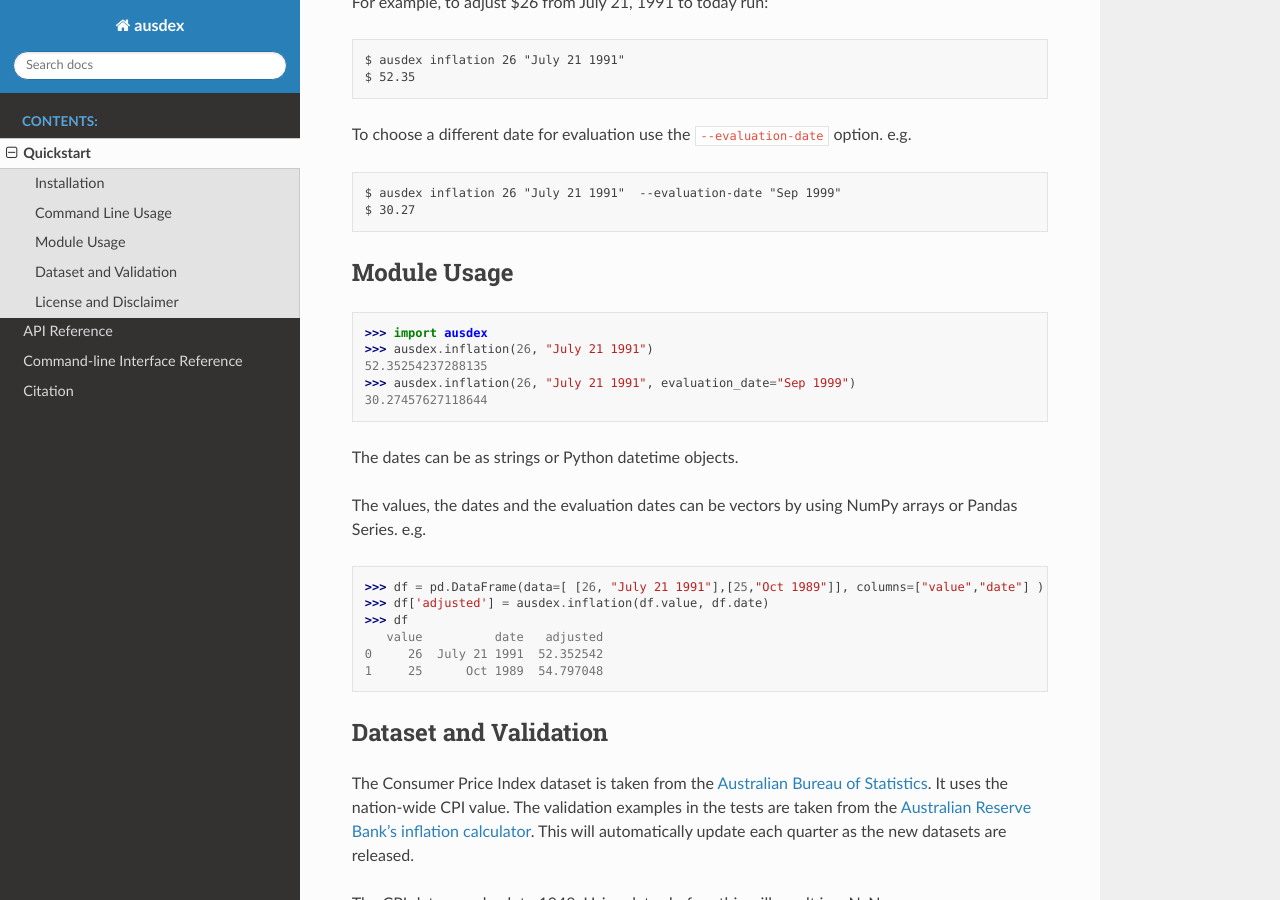
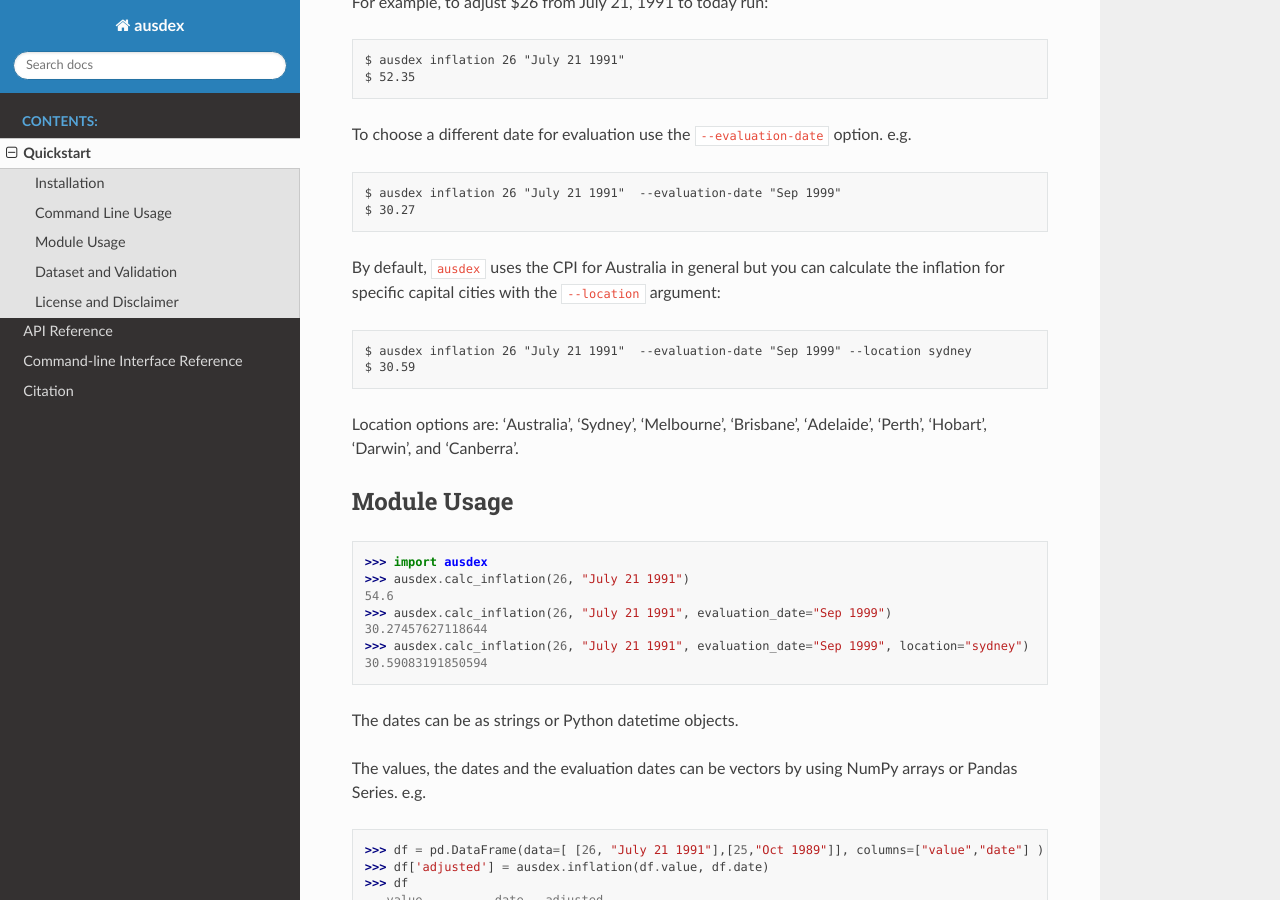
Before and after one commit to rbturnbull/ausdex, a Sphinx documentation site: the page built from docs/quickstart.md, in a window 1280 px wide and 900 px high, scrolled down 607 px. Built offline with Sphinx 7.4.7 and the Read the Docs theme 2.0.0, drawn with Linux system fonts in a browser that asks for light colours.

Commit message:
:abc: explaining in the docs that different locations can be given

````diff
--- a/docs/quickstart.md
+++ b/docs/quickstart.md
@@ -30,14 +30,25 @@
 $ 30.27
 ```
 
+By default, `ausdex` uses the CPI for Australia in general but you can calculate the inflation for specific capital cities with the `--location` argument:
+```
+$ ausdex inflation 26 "July 21 1991"  --evaluation-date "Sep 1999" --location sydney
+$ 30.59
+```
+
+Location options are: 'Australia', 'Sydney', 'Melbourne', 'Brisbane', 'Adelaide', 'Perth', 'Hobart', 'Darwin', and 'Canberra'.
+
+
 ## Module Usage
 
 ```
 >>> import ausdex
->>> ausdex.inflation(26, "July 21 1991")
-52.35254237288135
->>> ausdex.inflation(26, "July 21 1991", evaluation_date="Sep 1999")
+>>> ausdex.calc_inflation(26, "July 21 1991")
+54.6
+>>> ausdex.calc_inflation(26, "July 21 1991", evaluation_date="Sep 1999")
 30.27457627118644
+>>> ausdex.calc_inflation(26, "July 21 1991", evaluation_date="Sep 1999", location="sydney")
+30.59083191850594
 ```
 The dates can be as strings or Python datetime objects.
 
````
Also changed, not shown: paper.md (+7 -2 lines), 1 other file.
